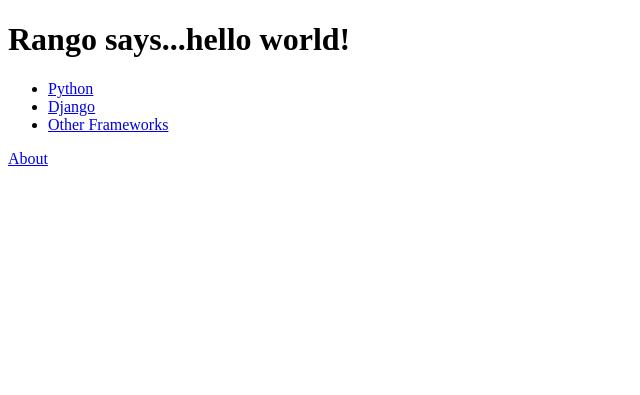
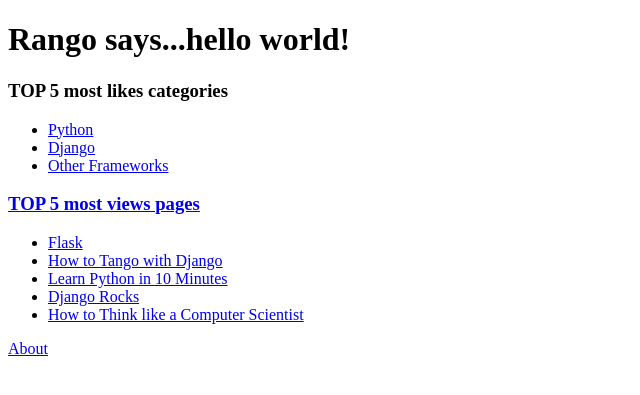
Before and after one commit to edufd/animated-octo-avenger, a Django app: page /rango/ in a window 1280 px wide. Shown: the top 395 px of the page, without its empty margins (0-640 px from the left). Run offline with Django 3.2, Linux system fonts and the light colour scheme; data comes from the database, SQL or seed files in the repository; both versions use the stored data as it was after the commit; parts of the project's set-up code (start-up, migrations or seed data) failed here and were passed over.

Commit message:
Now the index page can show the top 5 viewed pages

```diff
--- a/rango/views.py
+++ b/rango/views.py
@@ -10,15 +10,22 @@
 
     # Query for categories - add the list to our context dictionary.
     category_list = Category.objects.order_by('-likes')[:5]
-    context_dict = {'categories': category_list}
+    page_list = Page.objects.order_by('-views')[:5]
+    context_dict = {'categories': category_list, 'pages': page_list}
 
     # We loop through each category returned, and create a URL attribute.
     # This attribute stores an encoded URL (e.g. spaces replaced with underscores).
     for category in category_list:
-        category.url = category.name.replace(' ', '_')
+        category.url = encode(category.name)
 
     # Render the response and return to the client.
     return render_to_response('rango/index.html', context_dict, context)
+
+def encode(name):
+    return name.replace(' ', '_')
+
+def decode(url):
+    return url.replace('_', ' ')
 
 def about(request):
     context = RequestContext(request)
@@ -35,7 +42,7 @@
     # Change underscores in the category name to spaces.
     # URLs don't handle spaces well, so we encode them as underscores.
     # We can then simply replace the underscores with spaces again to get the name.
-    category_name = category_name_url.replace('_', ' ')
+    category_name = decode(category_name_url)
 
     # Create a context dictionary which we can pass to the template rendering engine.
     # We start by containing the name of the category passed by the user.
--- a/templates/rango/index.html
+++ b/templates/rango/index.html
@@ -9,6 +9,7 @@
         <h1>Rango says...hello world!</h1>
 
         {% if categories %}
+            <p/><h3>TOP 5 most likes categories</h3>
             <ul>
                 {% for category in categories %}
                 <li><a href="/rango/category/{{ category.url }}">{{ category.name }}</li>
@@ -18,6 +19,18 @@
             <strong>There are no categories present.</strong>
         {% endif %}
 
+
+        {% if pages %}
+            <p/><h3>TOP 5 most views pages</h3>
+            <ul>
+                {% for page in pages %}
+                <li><a href="{{ page.url }}">{{ page.title }}</li>
+                {% endfor %}
+            </ul>
+        {% else %}
+            <strong>There are no pages present.</strong>
+        {% endif %}
+
         <a href="/rango/about/">About</a><br />
     </body>
 </html>
```
Also changed, not shown: populate_rango.py (+16 -8 lines), rango.db.
